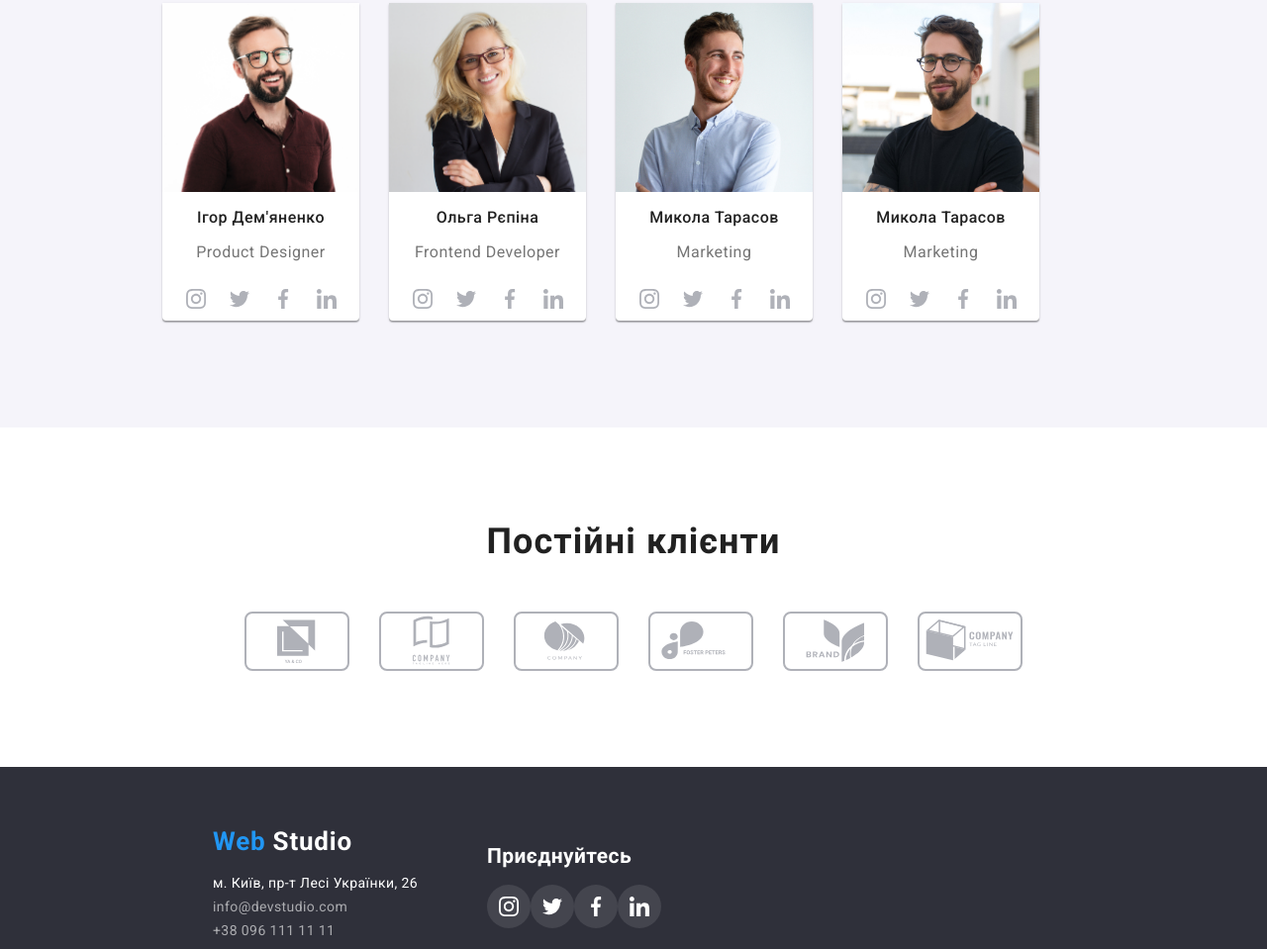
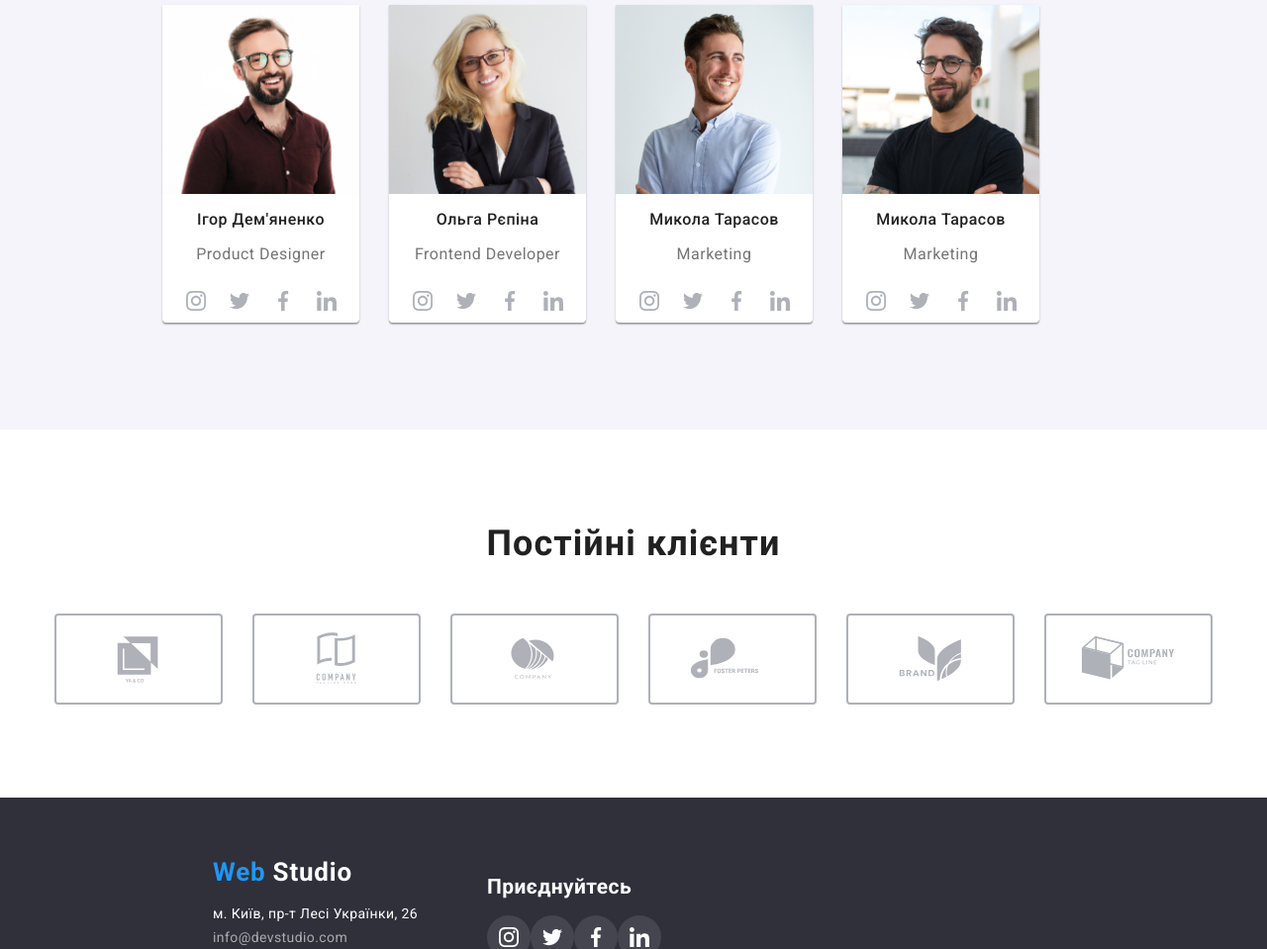
Before and after one commit to GeloPerk/goit-markup-hm-04, a plain HTML site: page index.html in a window 1280 px wide. Shown: the part 1841-2800 px from the top of the page at 99% size. Drawn offline with nearby package versions, Linux system fonts and the light colour scheme.

Commit message:
mkflbmfgkl

```diff
--- a/index.html
+++ b/index.html
@@ -10,7 +10,10 @@
       href="https://fonts.googleapis.com/css2?family=Montserrat:wght@400;700&family=Roboto:wght@400;500;700&display=swap"
       rel="stylesheet"
     />
-    <link rel="stylesheet" href="https://cdnjs.cloudflare.com/ajax/libs/modern-normalize/1.0.0/modern-normalize.min.css" />
+    <link
+      rel="stylesheet"
+      href="https://cdnjs.cloudflare.com/ajax/libs/modern-normalize/1.0.0/modern-normalize.min.css"
+    />
     <link rel="stylesheet" href="styles/styles.css" />
   </head>
 
@@ -24,7 +27,9 @@
         >
         <nav class="header__nav">
           <ul class="header__list">
-            <li class="header__item"><a class="header__link" href="http://127.0.0.1:5500/index.html#">Студія</a></li>
+            <li class="header__item">
+              <a class="header__link" href="http://127.0.0.1:5500/index.html#">Студія</a>
+            </li>
             <li class="header__item">
               <a class="header__link" href="http://127.0.0.1:5500/portfolio.html">Портфоліо</a>
             </li>
@@ -37,7 +42,8 @@
               <svg class="icon__header" width="16px" height="12px">
                 <use href="./img/symbol-defs.svg#icon-envelope-hover"></use>
               </svg>
-            info@devstudio.com</a>
+              info@devstudio.com</a
+            >
           </li>
           <li class="header__contact-list">
             <a class="header__contact-item" href="tel:+380961111111">
@@ -284,40 +290,46 @@
           <h2 class="clients__title">Постійні клієнти</h2>
           <ul class="clients__list">
             <li class="clients__item">
-              <a class="clients__link" href=""></a>
+              <a class="clients__link" href="">
               <svg class="icon" width="106" height="60">
                 <use href="./img/symbol-defs.svg#icon-Logo"></use>
               </svg>
+              </a>
             </li>
             <li class="clients__item">
-              <a class="clients__link" href=""></a>
+              <a class="clients__link" href="">
               <svg class="icon" width="106" height="60">
                 <use href="./img/symbol-defs.svg#icon-Logo-1"></use>
               </svg>
+              </a>
             </li>
             <li class="clients__item">
-              <a class="clients__link" href=""></a>
+              <a class="clients__link" href="">
               <svg class="icon" width="106" height="60">
                 <use href="./img/symbol-defs.svg#icon-Logo-2"></use>
               </svg>
+              </a>
             </li>
             <li class="clients__item">
-              <a class="clients__link" href=""></a>
+              <a class="clients__link" href="">
               <svg class="icon" width="106" height="60">
                 <use href="./img/symbol-defs.svg#icon-Logo-3"></use>
               </svg>
+              </a>
             </li>
             <li class="clients__item">
-              <a class="clients__link" href=""></a>
+              <a class="clients__link" href="">
               <svg class="icon" width="106" height="60">
                 <use href="./img/symbol-defs.svg#icon-Logo-4"></use>
               </svg>
+              </a>
             </li>
             <li class="clients__item">
-              <a class="clients__link" href=""></a>
+              <a class="clients__link" href="">
               <svg class="icon" width="106" height="60">
                 <use href="./img/symbol-defs.svg#icon-Logo-5"></use>
               </svg>
+              </a>
             </li>
           </ul>
         </div>
@@ -328,7 +340,9 @@
     <footer class="footer">
       <div class="footer__all">
         <div class="footer__div">
-  <a class="footer__title" href="./index.html">Web <span class="footer__accent">Studio</span></a>
+          <a class="footer__title" href="./index.html"
+            >Web <span class="footer__accent">Studio</span></a
+          >
           <ul class="footer__list">
             <li class="footer__items">
               <a id="footer__item" href="#">м. Київ, пр-т Лесі Українки, 26</a>
--- a/styles/styles.css
+++ b/styles/styles.css
@@ -27,6 +27,9 @@ body {
 .body:root {
   --main-text-color: red;
   --h3-color: red;
+}
+header{
+  border: 1px solid #ECECEC;
 }
 
 /* header */
@@ -171,6 +174,7 @@ body {
   height: 50px;
   border: 0;
   border-radius: 4px;
+  cursor: pointer;
 }
 .main__btn:hover{
   color: #2196f3 ;
@@ -331,18 +335,22 @@ align-items: center;
   margin-right: 30px;
 }
 .clients__link{
+width: 170px;
+height: 92px;
+}
+.clients__link{
+  display: flex;
+  justify-content: center;
+  align-items: center;
   width: 170px ;
   height: 92px ;
-  border-radius: 50%;
-  color: #AFB1B8;;}
+  color: #AFB1B8;
+border: 2px solid #AFB1B8;
+border-radius: 4px;}
   .icon{
-    border: 2px solid;
-    border-radius: 8px;
     fill: currentColor;
-    color: #AFB1B8;
   }
-  .icon:hover{ color: #2196F3;}
-
+  .clients__link:hover, .clients__link:focus{ color: #2196F3; border-color:#2196F3 ;}
 /* footer */
 
 .footer {
@@ -464,6 +472,7 @@ align-items: center;
   top: 174px;
   background: #f5f4fa;
   border: 0;
+  border-radius: 4px;
 }
 .portfolio__btn:hover {
   background: #2196f3;
@@ -492,7 +501,7 @@ align-items: center;
   color: #757575;
   margin: 0;
   margin-bottom: 20px;
-
 }
+.portfolio__content-text{ padding: 20px 24px;}
 .portfolio__content-items:hover
 {box-shadow: 0px 1px 1px rgba(0, 0, 0, 0.12), 0px 4px 4px rgba(0, 0, 0, 0.06), 1px 4px 6px rgba(0, 0, 0, 0.16);}
```
Also changed, not shown: portfolio.html (+60 -18 lines). Lines whose indentation alone changed are shown as unchanged.
